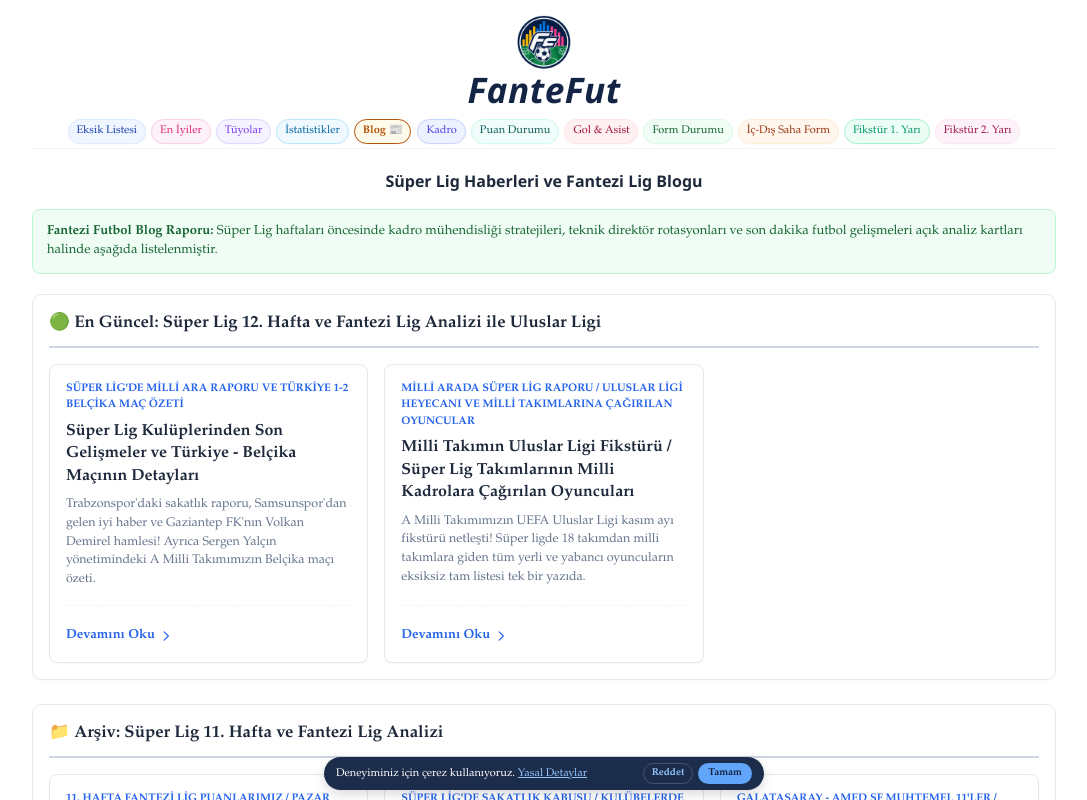
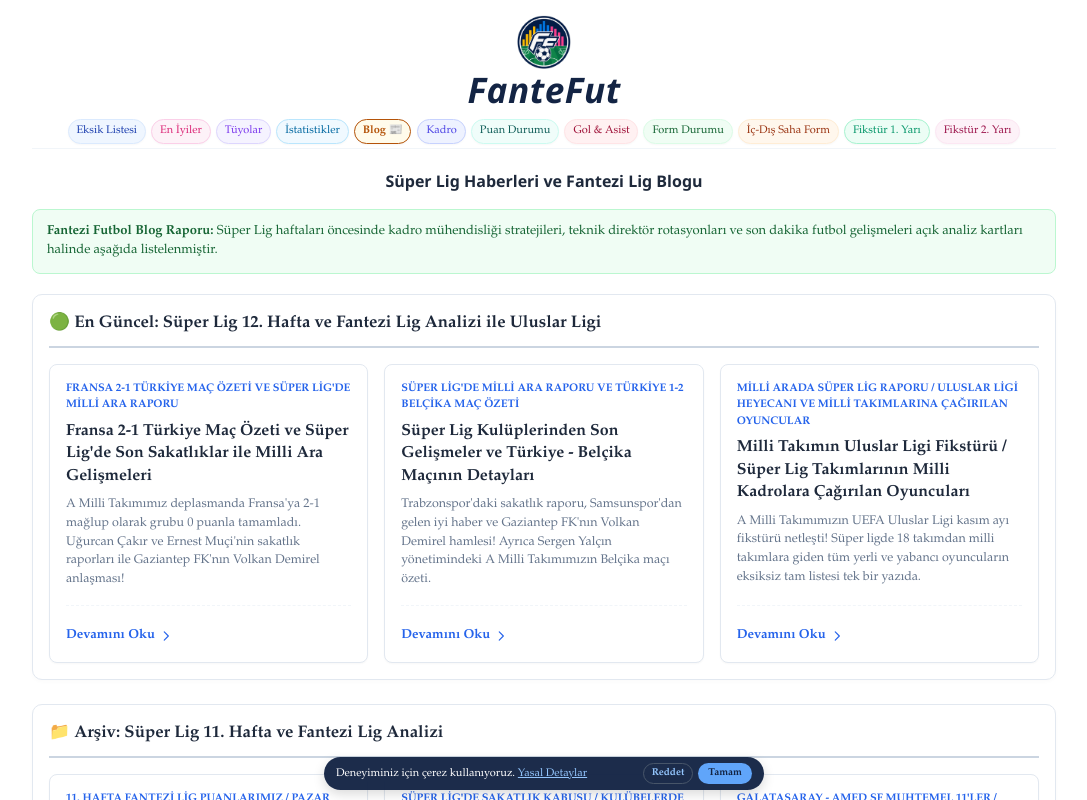
Before and after one commit to fantefut/fantefut, a Next.js app: page /blog in a window 1280 px wide. Shown: the top 800 px of the page, without its empty margins (96-1183 px from the left). Built offline with nearby package versions, Linux system fonts and the light colour scheme.

Commit message:
feat(blog): Fransa-Türkiye maç özeti ve Süper Lig milli ara gündemi eklendi

```diff
--- a/app/page.tsx
+++ b/app/page.tsx
@@ -104,7 +104,7 @@ export default function Home() {
   fontFamily: ICERIK_FONTU,
   width: '100%'
 }}>
-  <strong>Eksik Listesi Analizi:</strong> Süper Lig'de her hafta yeni heyecan başlarken, fantezi futbol kadrolarında değişikliğe gidecek oyuncular için sakat ve cezalı oyuncular büyük önem taşıyor. Beklenmedik puan kayıpları yaşamamak adına, takımların güncel eksiklerini aşağıdan inceleyebilirsiniz. Sarı kart sınırındaki oyuncular, eksik listesinin altına eklendi. Havuzumuzdaki veriler resmi açıklamalar doğrultusunda anlık güncellenmektedir. Son güncelleme: 15.11.2026 01:52
+  <strong>Eksik Listesi Analizi:</strong> Süper Lig'de her hafta yeni heyecan başlarken, fantezi futbol kadrolarında değişikliğe gidecek oyuncular için sakat ve cezalı oyuncular büyük önem taşıyor. Beklenmedik puan kayıpları yaşamamak adına, takımların güncel eksiklerini aşağıdan inceleyebilirsiniz. Sarı kart sınırındaki oyuncular, eksik listesinin altına eklendi. Havuzumuzdaki veriler resmi açıklamalar doğrultusunda anlık güncellenmektedir. Son güncelleme: 16.11.2026 11:21
 </div>
 
         {/* Tüm takımların listelendiği ana döngü */}
--- a/data/blogs.js
+++ b/data/blogs.js
@@ -4,6 +4,17 @@ export const blogsData = [
 {
     grupAdi: "Süper Lig 12. Hafta ve Fantezi Lig Analizi ile Uluslar Ligi",
     yazilar: [
+{
+  "tip": "gundem",
+  "dugmeAdi": "Fransa 2-1 Türkiye Maç Özeti ve Süper Lig'de Milli Ara Raporu",
+  "slug": "fransa-turkiye-mac-ozeti-super-lig-milli-ara-raporu",
+  "title": "Fransa 2-1 Türkiye Maç Özeti ve Süper Lig'de Son Sakatlıklar ile Milli Ara Gelişmeleri",
+  "description": "A Milli Takımımız deplasmanda Fransa'ya 2-1 mağlup olarak grubu 0 puanla tamamladı. Uğurcan Çakır ve Ernest Muçi'nin sakatlık raporları ile Gaziantep FK'nın Volkan Demirel anlaşması!",
+  "content": [
+    "A Milli Futbol Takımımız, UEFA Uluslar A Ligi 1. Grup'taki 6. ve son maçında deplasmanda Fransa'ya 2-1 mağlup oldu. İlk yarısı golsüz eşitlikle tamamlanan mücadelenin ikinci yarısına ev sahibi ekip hızlı başladı ve 49. dakikada Emirhan Topçu'nun kendi kalesine attığı golle 1-0 öne geçti. 52. dakikada Arda Güler'in ağlara gönderdiği top VAR incelemesi sonrası İsmail Yüksek'in ofsaytta olduğu gerekçesiyle iptal edilirken, 80. dakikada Eli Junior Kroupi farkı ikiye çıkardı. Millilerimiz 90. dakikada Arda Güler'in kornerden asistinde Abdülkerim Bardakcı'nın golüyle umutlansa da kalan sürede başka gol olmayınca sahadan 2-1 yenik ayrıldı. Mücadelede Fransa'dan Ibrahima Konaté (55'), Türkiye'den ise Barış Alper Yılmaz (56') ve Salih Özcan (72') sarı kart gören isimler oldu. Karşılaşma öncesinde sağ omzundaki eklem kapsülünde gerilme tespit edilen kalecimiz Uğurcan Çakır tedbir amaçlı kadrodan çıkarılırken, kaleyi Berke Özer korudu ve 7 kurtarışla dikkat çekti. Bu sonuçla grupta oynadığı 6 maçı da kaybeden Ay-Yıldızlılar, attığı 4 gole karşılık kalesinde 15 gol görerek 0 puan ve -11 averajla son sırada yer aldı.",
+    "Milli arada Süper Lig kulüplerinde hem sakatlık haberleri hem de teknik direktör hamleleri ön plana çıktı. Trabzonspor'un Arnavut yıldızı Ernest Muçi, ülkesinin Finlandiya'yı 2-0 yendiği maçta açılış golünü kaydetmesine rağmen aldığı darbe sonucu sakatlanarak Belarus maçının kadrosundan çıkarıldı. Tedavi süreci için Trabzon'a dönecek olan Muçi'nin 22 Kasım'daki Eyüpspor maçına yetişip yetişmeyeceği yapılacak kontrollerin ardından netleşecek. Öte yandan bordo-mavililerde milli kamptan dönen Wagner Pina takımla çalışmalara katılırken, tedavileri süren Okay Yokuşlu ve Ruslan Malinovskyi bireysel saha antrenmanlarına başladı; Dju ve Arseniy Batagov'un durumları ise MR sonrası belli olacak. Teknik direktör Orhan Ak ile yollarını ayıran Gaziantep FK'de ise yönetim, Başkan Memik Yılmaz'ın duyurduğu üzere Volkan Demirel ile 1 yılı opsiyonlu 1,5 yıllık sözleşme için prensip anlaşmasına vardı."
+  ]
+},
 {
   "tip": "gundem",
   "dugmeAdi": "Süper Lig'de Milli Ara Raporu ve Türkiye 1-2 Belçika Maç Özeti",
```
